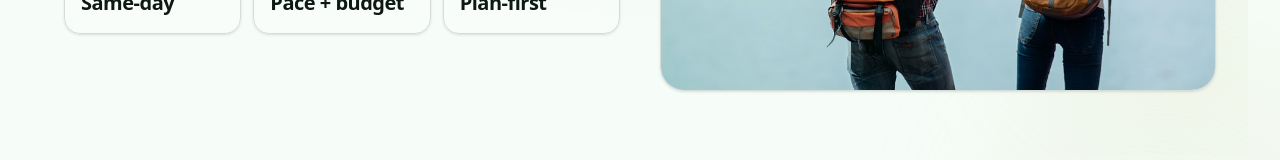
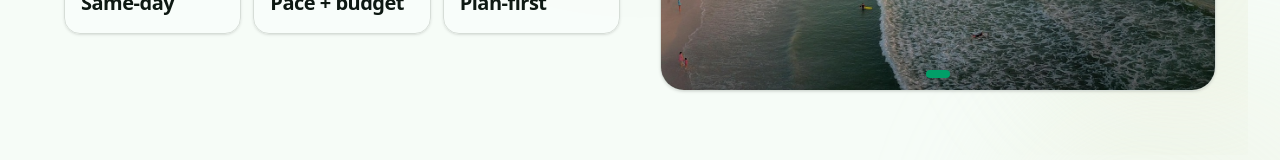
Before and after one commit to Ar1fislam/B5A8-frontend, a Next.js app: page / in a window 1280 px wide. Shown: the part 584-744 px from the top of the page. Built offline with nearby package versions, Linux system fonts and the light colour scheme; no server answers.

Commit message:
hero slider added

```diff
--- a/src/components/landing/landing-hero.tsx
+++ b/src/components/landing/landing-hero.tsx
@@ -1,9 +1,100 @@
+'use client'
+import { useEffect, useState } from 'react'
 import Link from 'next/link'
 import Image from 'next/image'
 import { Button } from '@/components/ui/button'
 import { Badge } from '@/components/ui/badge'
 import { Card } from '@/components/ui/card'
 import { ArrowRight, Compass, MapPinned, Trees, Sparkles } from 'lucide-react'
+
+
+function HeroImageSlider() {
+  const slides = [
+    '/images/landing/hero.jpg',
+    '/images/landing/hero2.jpg',
+    '/images/landing/hero3.jpg',
+  ]
+
+  const [index, setIndex] = useState(0)
+  const [paused, setPaused] = useState(false)
+
+  useEffect(() => {
+    if (paused || slides.length <= 1) return
+    const id = window.setInterval(() => {
+      setIndex((i) => (i + 1) % slides.length)
+    }, 3500)
+    return () => window.clearInterval(id)
+  }, [paused, slides.length])
+
+  const prev = () => setIndex((i) => (i - 1 + slides.length) % slides.length)
+  const next = () => setIndex((i) => (i + 1) % slides.length)
+
+  return (
+    <div
+      className="relative"
+      onMouseEnter={() => setPaused(true)}
+      onMouseLeave={() => setPaused(false)}
+    >
+      {/* This div keeps the exact height you already had on Image */}
+      <div className="relative h-[360px] w-full sm:h-[420px] lg:h-[520px]">
+        {slides.map((src, i) => (
+          <Image
+            key={src}
+            src={src}
+            alt="Travelers in nature"
+            fill
+            priority={i === 0}
+            sizes="(max-width: 1024px) 100vw, 50vw"
+            className={[
+              'object-cover transition-all duration-300',
+              'hover:scale-[1.02]',
+              i === index ? 'opacity-100' : 'opacity-0',
+            ].join(' ')}
+          />
+        ))}
+      </div>
+
+      {slides.length > 1 && (
+        <>
+          {/* <button
+            type="button"
+            aria-label="Previous image"
+            onClick={prev}
+            className="absolute left-3 top-1/2 -translate-y-1/2 rounded-full bg-background/70 p-2 backdrop-blur hover:bg-background"
+          >
+
+          </button>
+
+          <button
+            type="button"
+            aria-label="Next image"
+            onClick={next}
+            className="absolute right-3 top-1/2 -translate-y-1/2 rounded-full bg-background/70 p-2 backdrop-blur hover:bg-background"
+          >
+
+          </button> */}
+
+          <div className="absolute bottom-3 left-1/2 flex -translate-x-1/2 gap-2">
+            {slides.map((_, i) => (
+              <button
+                key={i}
+                type="button"
+                aria-label={`Go to slide ${i + 1}`}
+                onClick={() => setIndex(i)}
+                className={[
+                  'h-2 w-2 rounded-full transition-all',
+                  i === index ? 'w-6 bg-primary' : 'bg-foreground/30 hover:bg-foreground/50',
+                ].join(' ')}
+              />
+            ))}
+          </div>
+        </>
+      )}
+    </div>
+  )
+}
+
+
 
 export default function LandingHero() {
   return (
@@ -71,14 +162,15 @@ export default function LandingHero() {
         <div className="lg:col-span-6">
           <div className="relative overflow-hidden rounded-3xl border bg-card/50 shadow-sm backdrop-blur">
             <div className="absolute inset-0 bg-gradient-to-tr from-primary/10 via-transparent to-accent/10" />
-            <Image
+            {/* <Image
               src="/images/landing/hero.jpg"
               alt="Travelers in nature"
               width={1400}
               height={1000}
               priority
               className="h-[360px] w-full object-cover transition-transform duration-500 hover:scale-[1.02] sm:h-[420px] lg:h-[520px]"
-            />
+            /> */}
+            <HeroImageSlider />
           </div>
         </div>
       </div>
```
Also changed, not shown: src/app/globals.css (+20 -2 lines), public/images/landing/hero2.jpg (added), public/images/landing/hero3.jpg (added), src/components/ui/button.tsx (line endings or trailing spaces).
